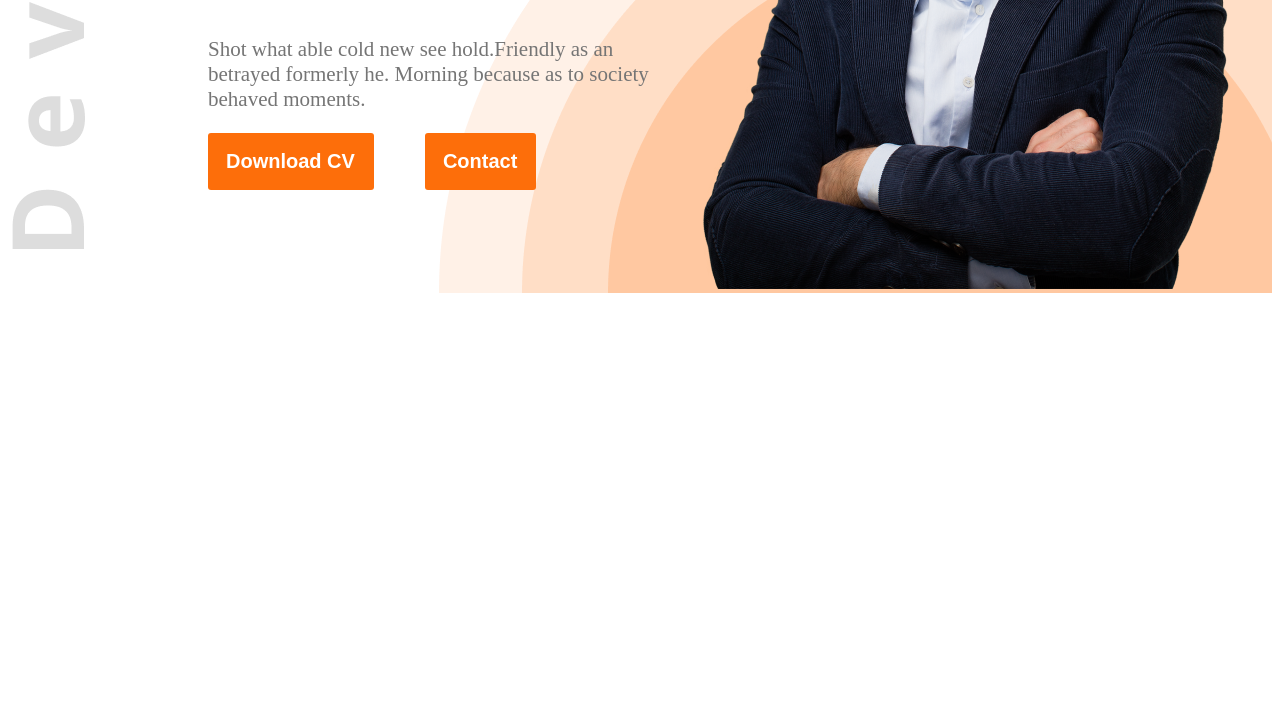
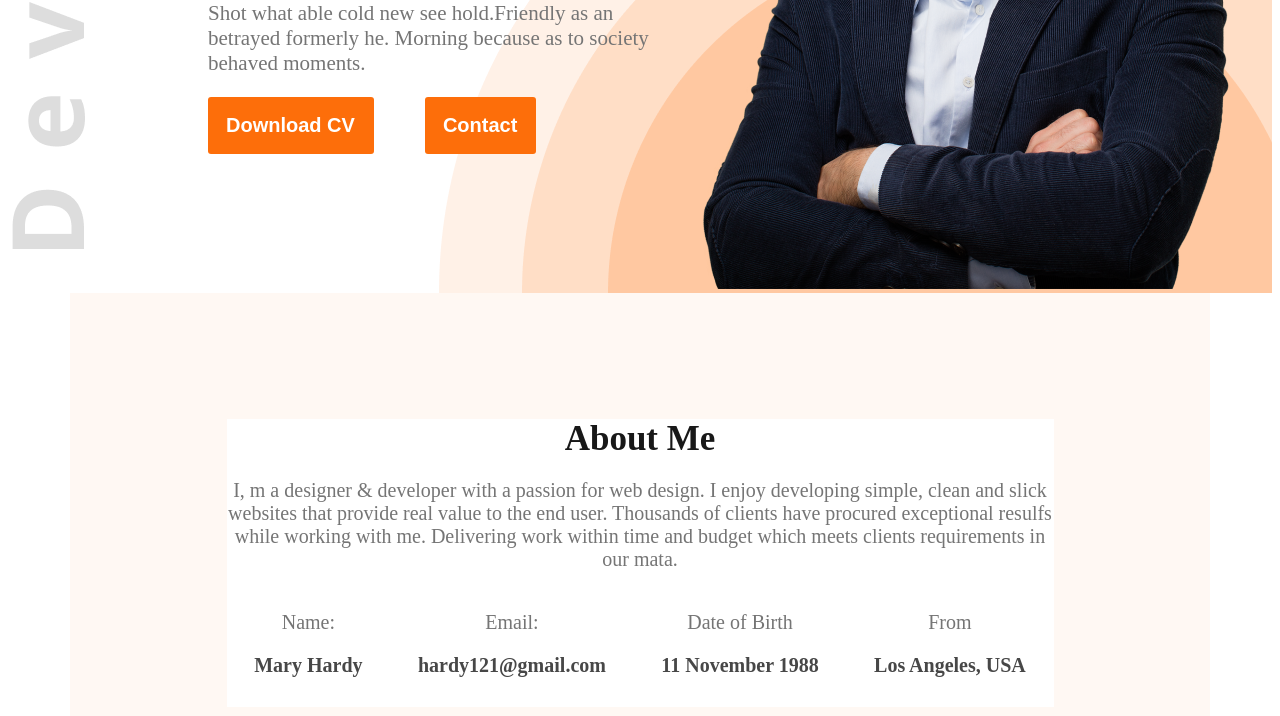
Before and after one commit to ShafayetHossain/developer-porttfolio, a plain HTML site: page index.html in a window 1280 px wide. Shown: the part 522-1238 px from the top of the page. Before the commit the page ends 823 px from the top, so only its background shows below. Drawn offline with Linux system fonts and the light colour scheme.

Commit message:
about section added

```diff
--- a/index.html
+++ b/index.html
@@ -36,11 +36,41 @@
 
     <main>
 
+        <section class="about">
+
+            <div class="about-content">
+                <h4>About Me</h4>
+                <p>I, m a designer & developer with a passion for web design. I enjoy developing simple, clean and slick websites that provide real value to the end user. Thousands of clients have procured exceptional resulfs while working with me. Delivering work within time and budget which meets clients requirements in our mata.</p>
+
+                <div class="about-item">
+
+                    <div class="about-discription">
+                        <p class="discription-title">Name:</p>
+                        <p class="discription-heading">Mary Hardy</p>
+                    </div>
+
+                    <div class="about-discription">
+                        <p class="discription-title">Email:</p>
+                        <p class="discription-heading">hardy121@gmail.com</p>
+                    </div>
+
+                    <div class="about-discription">
+                        <p class="discription-title">Date of Birth</p>
+                        <p class="discription-heading">11 November 1988</p>
+                    </div>
+
+                    <div class="about-discription">
+                        <p class="discription-title">From</p>
+                        <p class="discription-heading">Los Angeles, USA</p>
+                    </div>
+                </div>
+
+
+
+            </div>
+        </section>
+
     </main>
-
-    <footer>
-
-    </footer>
 
 </body>
 
--- a/style.css
+++ b/style.css
@@ -1,4 +1,7 @@
 @import url('https://fonts.googleapis.com/css2?family=Open+Sans:ital,wght@0,300..800;1,300..800&display=swap');
+
+
+/* Nav Section */
 
 .header{
     background-image: url(images/developer.png),url(images/header_bg.png);
@@ -44,6 +47,9 @@ nav{
 
 
 }
+
+/* Content Section */
+
 .content-button{
     background-color: #FD6E0A;
     color: white;
@@ -63,13 +69,13 @@ nav{
     color: #474747;
     font-size: 45px;
     font-weight: 500;
-    /* margin: 0; */
 }
 .banner .content .content-owner{
     color: #181818;
     font-size: 85px;
     font-weight: bold;
-    /* margin: 0; */
+    margin: 0px;
+
 }
 .banner .content .content-discription{
     color: #757575;
@@ -83,3 +89,50 @@ nav{
     justify-content: space-between;
     margin: 0px 38px 0px 200px;
 }
+
+/* About Section */
+
+.about{
+    height: 540px;
+    width: 1140px;
+    background-color: #FFF8F3;
+    margin: 0px auto;
+    display: flex;
+    align-items: center;
+    justify-content: center;
+}
+.about-content{
+    height: 288px;
+    width: 827px;
+    background-color: #FFFFFF;
+}
+
+.about-content h4{
+    font-size: 35px;
+    font-weight: bold;
+    color: #181818;
+    text-align: center;
+    margin-bottom: 0;
+    margin-top: 0px;
+}
+.about-content p{
+    font-size: 20px;
+    color: #757575;
+    text-align: center;
+}
+.about-discription .discription-title{
+    font-size: 20px;
+    color: #757575;
+    text-align: center;
+
+}
+.about-discription .discription-heading{
+    font-size: 20px;
+    font-weight: bold;
+    color: #474747;
+    text-align: center;
+}
+.about-item{
+    display: flex;
+    justify-content: space-around;
+}
```
